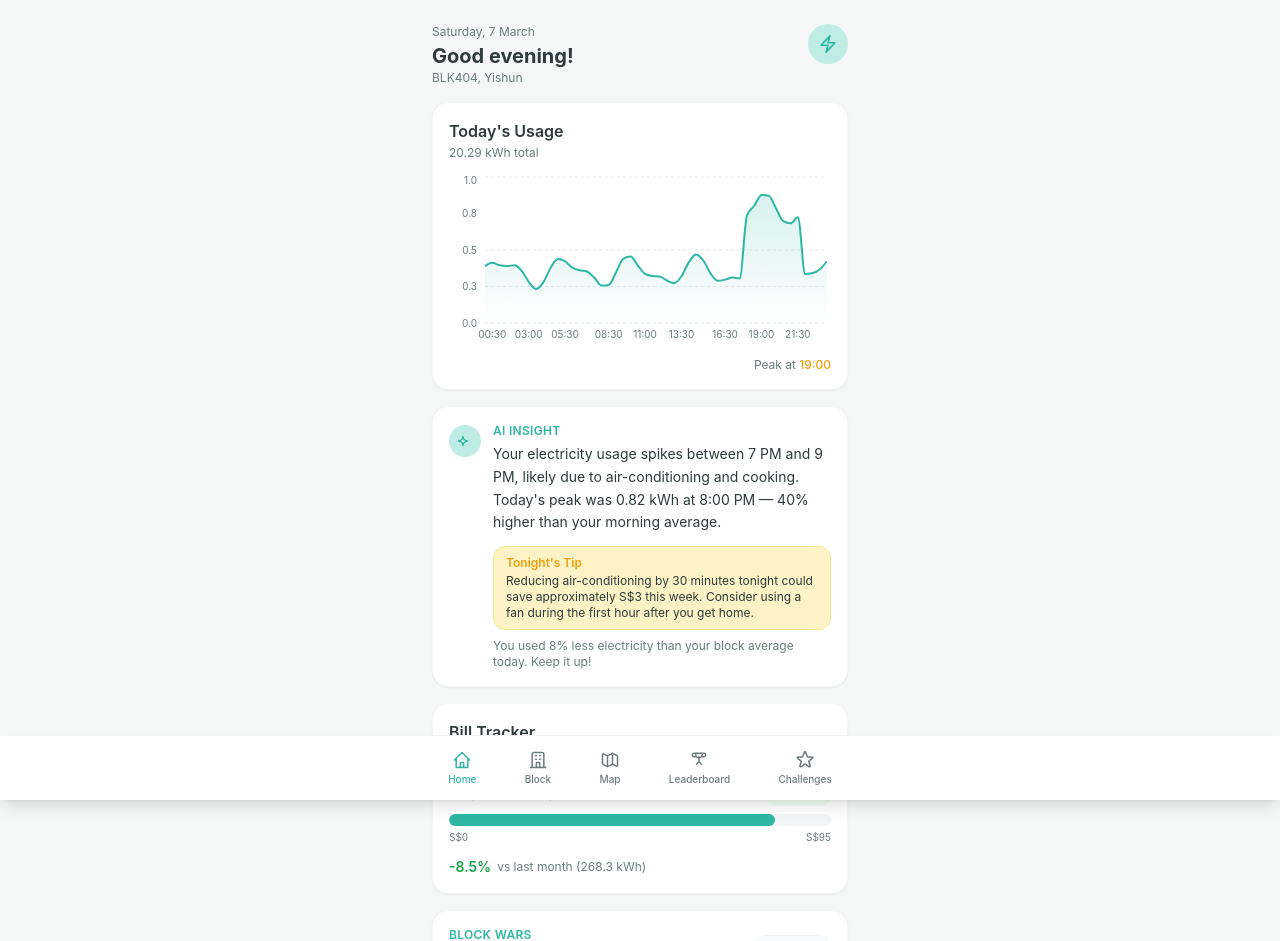
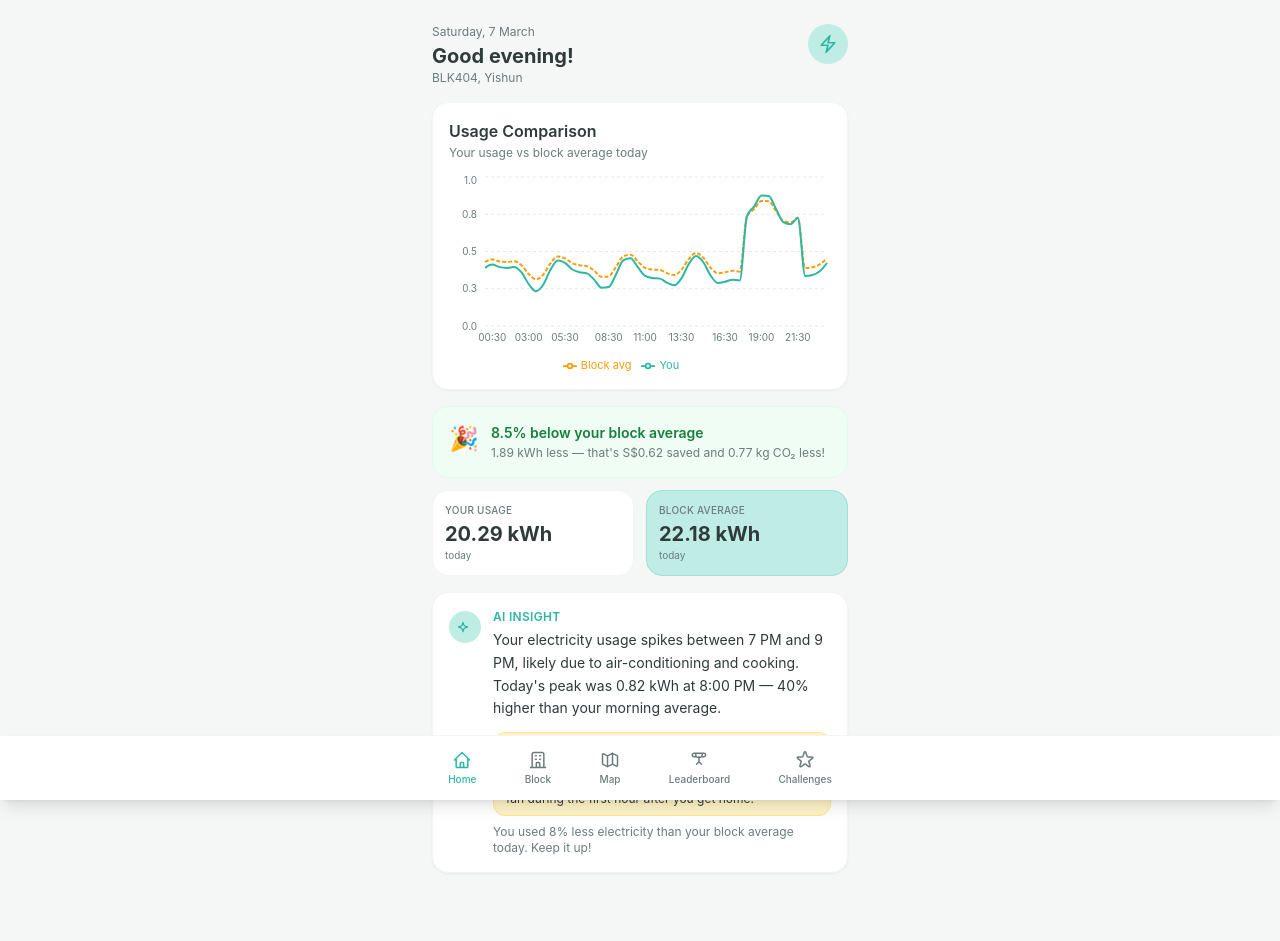
Before and after one commit to kohqingjia/hackermen-hackomania2026, a Next.js app in the folder frontend/: page /dashboard in a window 1280 px wide. Shown: the top 941 px of the page. Built offline with nearby package versions, Linux system fonts and the light colour scheme; no server answers; sample sign-in values are in the browser's storage.

Commit message:
refactor: moved block page components to home page

```diff
--- a/frontend/app/dashboard/page.tsx
+++ b/frontend/app/dashboard/page.tsx
@@ -9,18 +9,19 @@
 import { useEffect, useState } from "react";
 import { useRouter } from "next/navigation";
 import Card, { SectionHeader, LoadingCard } from "@/components/shared/Card";
-import UsageChart from "@/components/dashboard/UsageChart";
+import BlockComparisonChart from "@/components/block/BlockComparisonChart";
+import BlockStats from "@/components/block/BlockStats";
 import AIInsightCard from "@/components/dashboard/AIInsightCard";
 import BillTracker from "@/components/dashboard/BillTracker";
 import BlockWarsWidget from "@/components/dashboard/BlockWarsWidget";
-import { getUsage, getLeaderboard, getAIMonthlyAnalysis } from "@/lib/api";
-import type { UsageResponse, LeaderboardResponse, AIMonthlyAnalysisResponse } from "@/lib/types";
+import { getBlockUsage, getLeaderboard, getAIMonthlyAnalysis } from "@/lib/api";
+import type { BlockUsageResponse, LeaderboardResponse, AIMonthlyAnalysisResponse } from "@/lib/types";
 
 export default function DashboardPage() {
   const router = useRouter();
   const [userId, setUserId] = useState<string | null>(null);
   const [blockId, setBlockId] = useState("BLK404");
-  const [usage, setUsage] = useState<UsageResponse | null>(null);
+  const [blockUsage, setBlockUsage] = useState<BlockUsageResponse | null>(null);
   const [leaderboard, setLeaderboard] = useState<LeaderboardResponse | null>(null);
   const [monthly, setMonthly] = useState<AIMonthlyAnalysisResponse | null>(null);
   const [loadingUsage, setLoadingUsage] = useState(true);
@@ -32,8 +33,8 @@ export default function DashboardPage() {
     setUserId(uid);
     setBlockId(bid);
 
-    getUsage(uid)
-      .then(setUsage)
+    getBlockUsage(bid, uid)
+      .then(setBlockUsage)
       .catch(console.error)
       .finally(() => setLoadingUsage(false));
 
@@ -63,37 +64,33 @@ export default function DashboardPage() {
         </div>
       </div>
 
-      {/* Today's Usage Chart */}
+      {/* Usage Comparison Chart */}
       <Card>
         <SectionHeader
-          title="Today's Usage"
-          subtitle={usage ? `${usage.total_kwh.toFixed(2)} kWh total` : "Loading..."}
+          title="Usage Comparison"
+          subtitle="Your usage vs block average today"
         />
         {loadingUsage ? (
           <div className="h-44 animate-pulse bg-sp-chart rounded-xl" />
-        ) : usage ? (
-          <UsageChart data={usage.data} peakHour={usage.peak_hour} />
+        ) : blockUsage ? (
+          <BlockComparisonChart
+            userSeries={blockUsage.hourly_user}
+            blockSeries={blockUsage.hourly_block_avg}
+          />
         ) : (
           <p className="text-sm text-sp-text-secondary text-center py-8">No data available today</p>
         )}
       </Card>
 
+      {/* Below / Above block average analysis */}
+      {loadingUsage ? (
+        <LoadingCard />
+      ) : blockUsage ? (
+        <BlockStats data={blockUsage} />
+      ) : null}
+
       {/* AI Insight */}
       <AIInsightCard userId={userId} />
-
-      {/* Bill Tracker */}
-      <BillTracker data={monthly} loading={!monthly} />
-
-      {/* Block Wars mini widget */}
-      {leaderboard ? (
-        <BlockWarsWidget
-          userBlockId={blockId}
-          entries={leaderboard.entries}
-          resetsInDays={leaderboard.resets_in_days}
-        />
-      ) : (
-        <LoadingCard />
-      )}
     </div>
   );
 }
```
